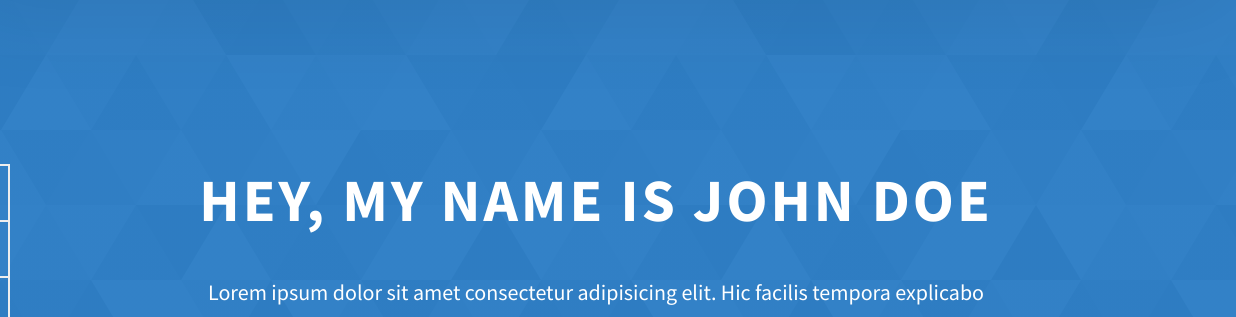
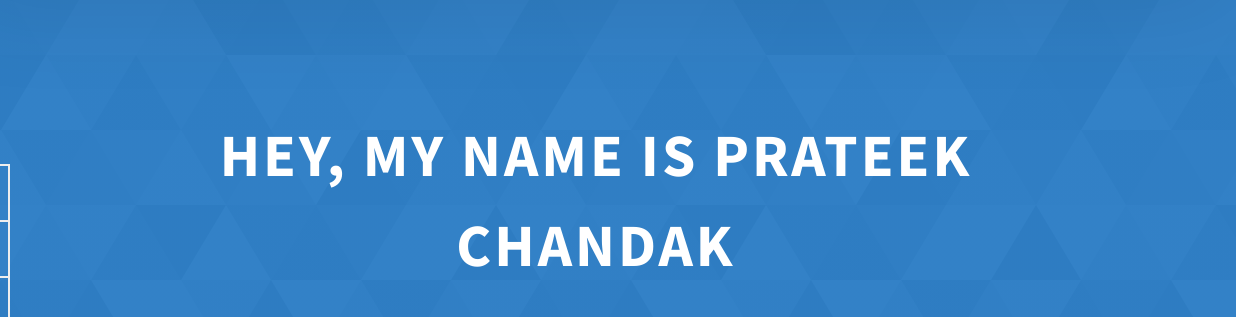
Before and after one commit to PrateekChandak10/pc8, a website: page index.html in a window 1280 px wide. Shown: the part 95-412 px from the top of the page, 44-1280 px from the left. Drawn offline with Linux system fonts and the light colour scheme.

Commit message:
Update index.html

```diff
--- a/index.html
+++ b/index.html
@@ -84,7 +84,7 @@
     </header>
     <section class="home-hero">
       <div class="home-hero__content">
-        <h1 class="heading-primary">Hey, My name is John Doe</h1>
+        <h1 class="heading-primary">Hey, My name is Prateek Chandak</h1>
         <div class="home-hero__info">
           <p class="text-primary">
             Lorem ipsum dolor sit amet consectetur adipisicing elit. Hic facilis
```
